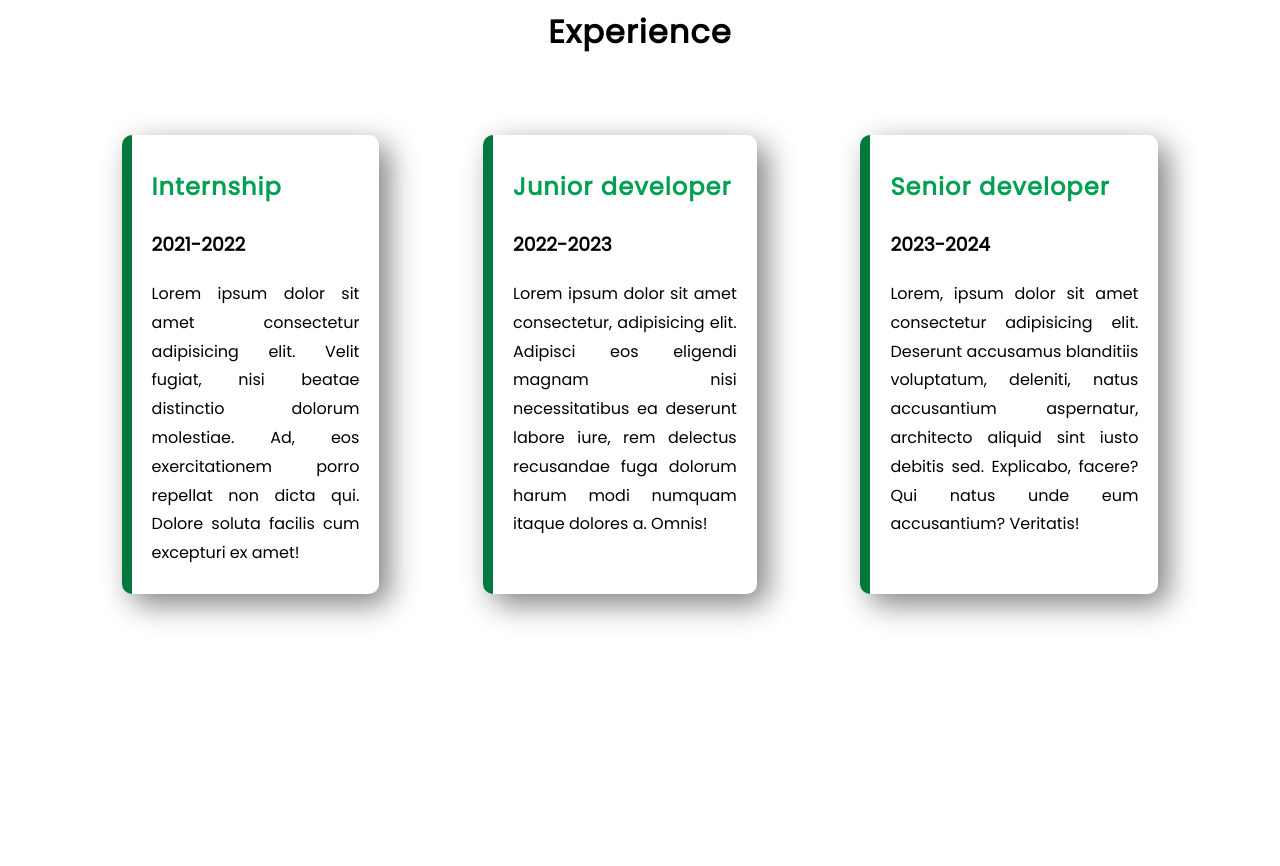
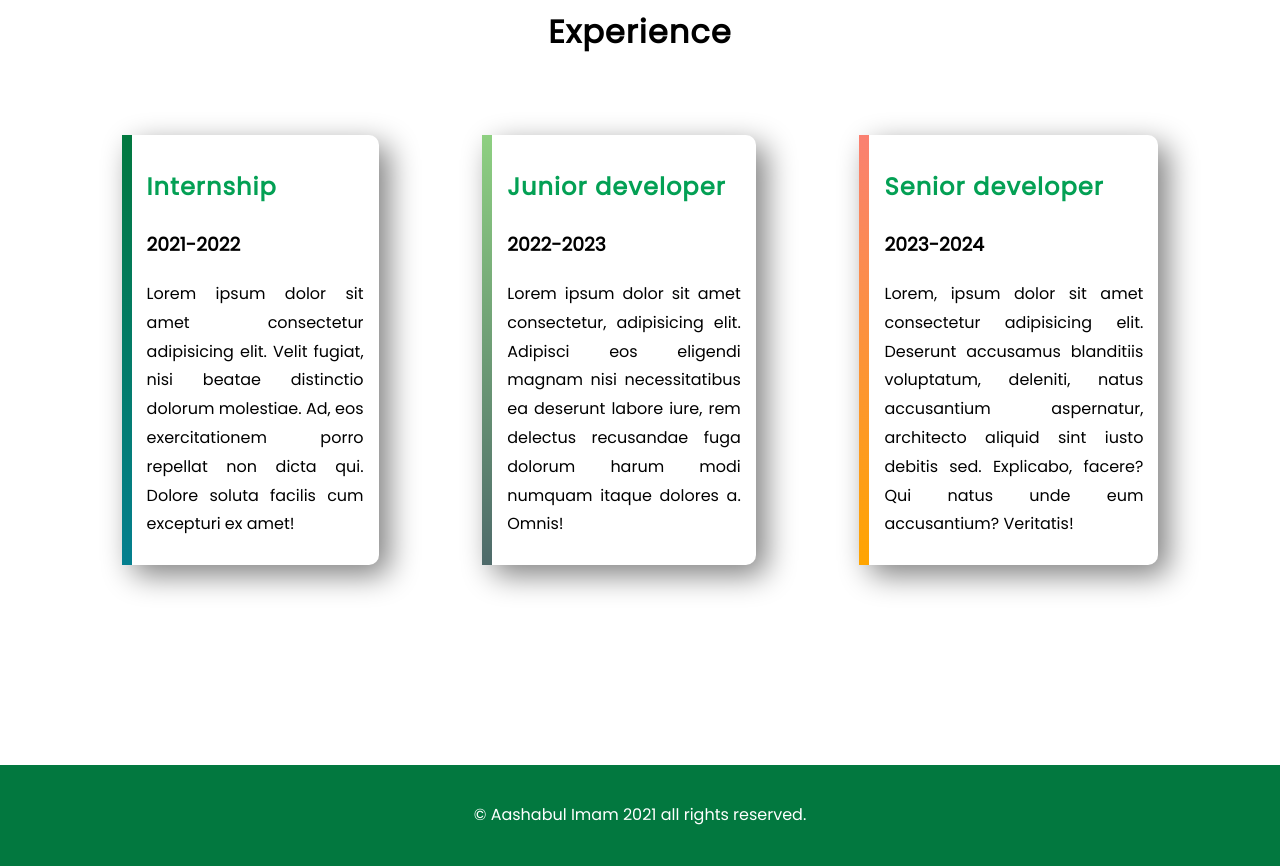
Before and after one commit to aashabul/aashabul-portfolio, a plain HTML site: page index.html in a window 1280 px wide. Shown: the part 1353-2219 px from the top of the page. Before the commit the page ends 2147 px from the top, so only its background shows below. Drawn offline with Linux system fonts and the light colour scheme.

Commit message:
finished

```diff
--- a/index.html
+++ b/index.html
@@ -52,7 +52,7 @@
     <section class="experience">
         <h1>Experience</h1>
         <div class="flexible-container">
-            <div class="experience-item">
+            <div id="intern" class="experience-item">
                 <h1 class="green">Internship</h1>
                 <h3>2021-2022</h3>
                 <p>Lorem ipsum dolor sit amet consectetur adipisicing elit. Velit fugiat, nisi beatae distinctio dolorum
@@ -61,7 +61,7 @@
                     amet!</p>
             </div>
 
-            <div class="experience-item">
+            <div id="junior" class="experience-item">
                 <h1 class="green">Junior developer</h1>
                 <h3>2022-2023</h3>
                 <p>Lorem ipsum dolor sit amet consectetur, adipisicing elit. Adipisci eos eligendi magnam nisi
@@ -70,7 +70,7 @@
                     dolores a. Omnis!</p>
             </div>
 
-            <div class="experience-item">
+            <div id="senior" class="experience-item">
                 <h1 class="green">Senior developer</h1>
                 <h3>2023-2024</h3>
                 <p>Lorem, ipsum dolor sit amet consectetur adipisicing elit. Deserunt accusamus blanditiis voluptatum,
@@ -80,6 +80,10 @@
             </div>
         </div>
     </section>
+
+    <footer>
+        <p>&copy; Aashabul Imam 2021 all rights reserved.</p>
+    </footer>
 </body>
 
 </html>
--- a/style.css
+++ b/style.css
@@ -81,9 +81,33 @@ h1{
 }
 
 .experience-item{
-    box-shadow: 10px 10px 30px grey;
-    padding: 10px 20px;
+    padding: 10px 15px;
     margin-top: 40px;
     border-radius: 10px;
-    border-left: 10px solid #02783F;
+    box-shadow: 10px 10px 30px grey;
 }
+
+#intern{
+    border-left: 10px solid;
+    border-image: linear-gradient(#02783F, rgb(4, 127, 143));
+    border-image-slice: 1;
+}
+
+#senior{
+    border-left: 10px solid;
+    border-image: linear-gradient(salmon, orange);
+    border-image-slice: 1;
+}
+
+#junior{
+    border-left: 10px solid;
+    border-image: linear-gradient(#8ED081, #4E6A6A);
+    border-image-slice: 1;
+}
+
+footer{
+    text-align: center;
+    background-color: #02783F;
+    padding: 20px 0;
+    color: #ffffff;
+}
```
